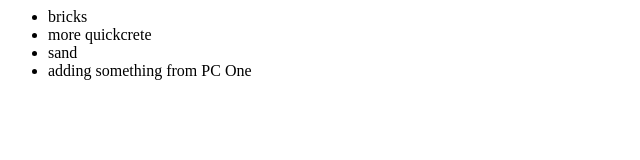
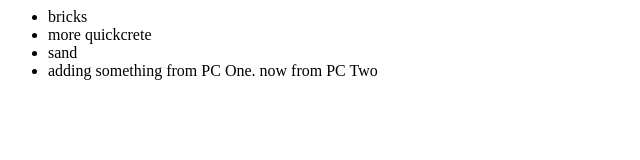
Before and after one commit to Davie-Dave/newGitTest, a plain HTML site: page index.html in a window 1280 px wide. Shown: the full height of the page, 0-640 px from the left. Drawn offline with Linux system fonts and the light colour scheme.

Commit message:
Change from PC Twp

```diff
--- a/index.html
+++ b/index.html
@@ -5,7 +5,7 @@
 				<li>bricks</li>
 				<li>more quickcrete</li>
 				<li>sand</li>
-				<li>adding something from PC One</li>
+				<li>adding something from PC One. now from PC Two</li>
 			</ul>
 		</div>
 	</body>
```
